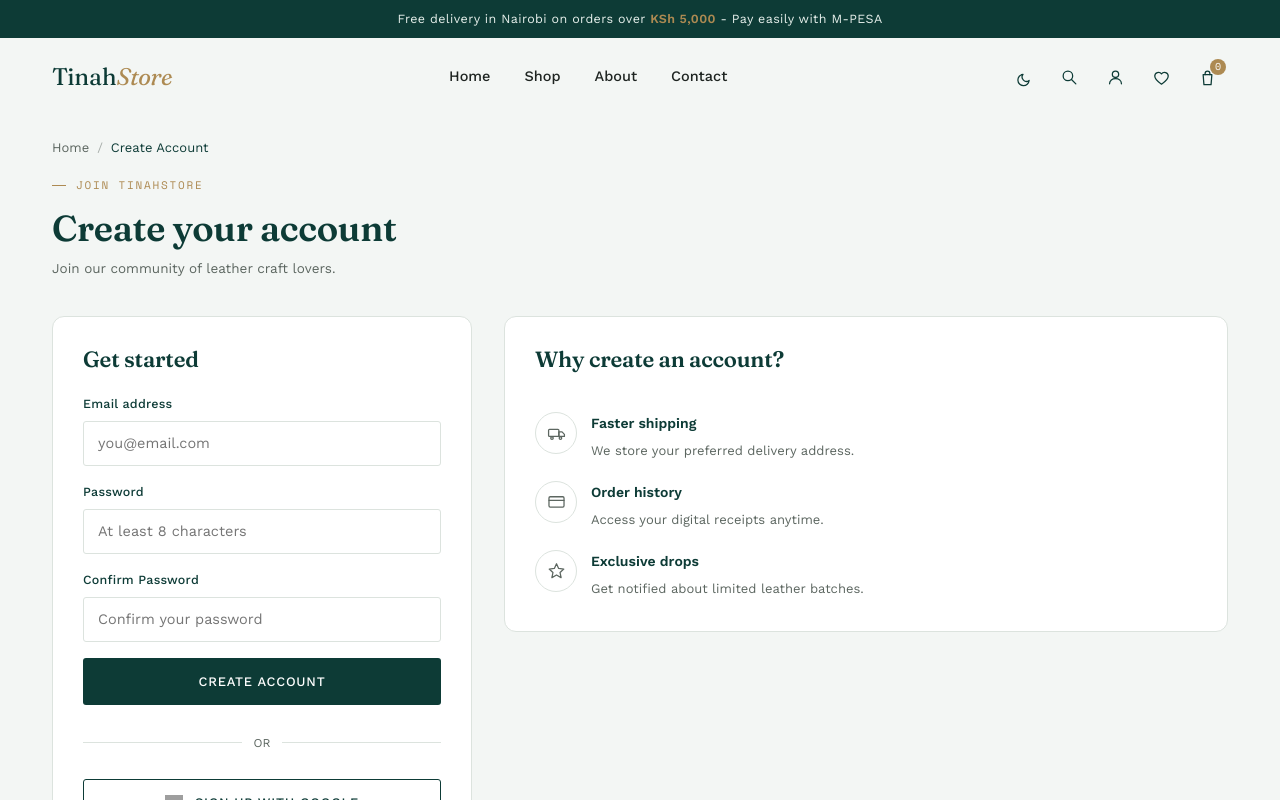
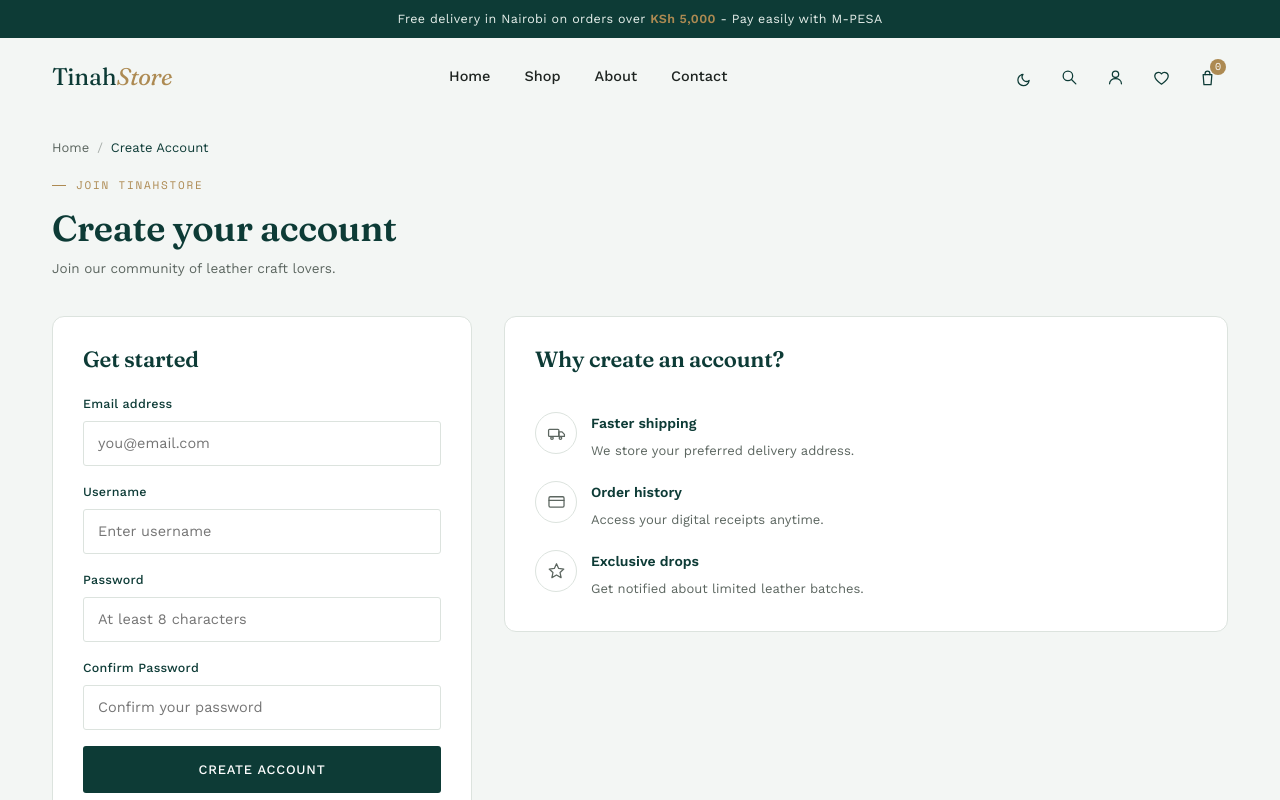
Before and after one commit to Emmanu-hec2a/tinahstore.me, a React (Vite) app in the folder tinahstore/: page /signup in a window 1280 px wide. Shown: the top 800 px of the page. Built offline with nearby package versions, Linux system fonts and the light colour scheme; no server answers; grey boxes are pictures that could not be loaded.

Commit message:
Fix: Sign Up

```diff
--- a/tinahstore/src/pages/Signup.jsx
+++ b/tinahstore/src/pages/Signup.jsx
@@ -9,6 +9,7 @@ const API_URL = import.meta.env.VITE_API_BASE_URL || 'http://localhost:8000/api/
 
 export default function Signup() {
   const [email, setEmail] = useState('');
+  const [username, setUsername] = useState('');
   const [password, setPassword] = useState('');
   const [confirmPassword, setConfirmPassword] = useState('');
   const [error, setError] = useState('');
@@ -26,7 +27,7 @@ export default function Signup() {
     try {
       await axios.post(`${API_URL}/auth/registration/`, {
         email,
-        username: email,
+        username,
         password1: password,
         password2: confirmPassword,
       });
@@ -76,6 +77,16 @@ export default function Signup() {
               <input type="email" value={email} onChange={(e) => setEmail(e.target.value)} placeholder="you@email.com" required />
             </div>
             <div className="form-field">
+              <label>Username</label>
+              <input
+                type="text"
+                value={username}
+                onChange={(e) => setUsername(e.target.value)}
+                placeholder="Enter username"
+                required
+              />
+            </div>
+            <div className="form-field">
               <label>Password</label>
               <input type="password" value={password} onChange={(e) => setPassword(e.target.value)} placeholder="At least 8 characters" required />
             </div>
```
